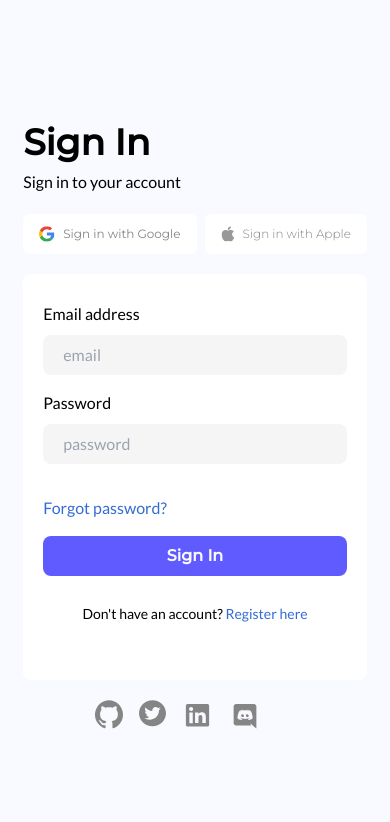
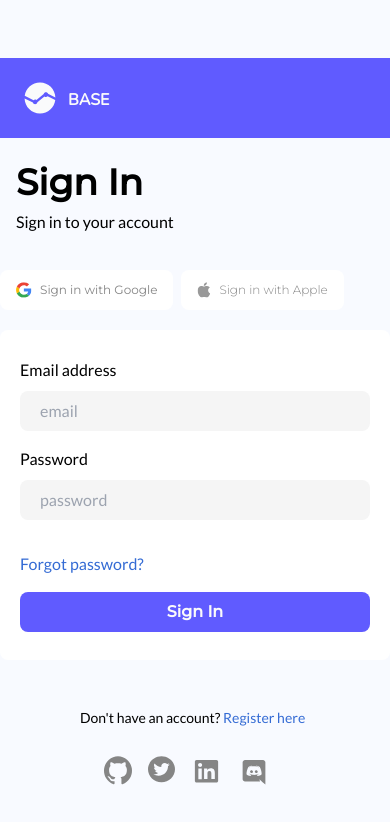
Before and after one commit to abhishekrawe/open-in-app, a React (Vite) app: page / in a window 390 px wide. Shown: the top 822 px of the page. Built offline with nearby package versions, Linux system fonts and the light colour scheme.

Commit message:
fixed the sign in page banner

```diff
--- a/src/pages/SignIn.jsx
+++ b/src/pages/SignIn.jsx
@@ -101,7 +101,13 @@ function Singin() {
         </div>
       </div>
       <div className="flex flex-col  md:min-w-[50%] m-auto items-start justify-center">
-          <div>
+        <div class="visible md:invisible w-screen md:w-0 p-6 bg-blue-10">
+          <div className="flex gap-3 items-center">
+            <img src="/Subtract.svg" alt="logo" className="w-8 h-8" />
+            <p className="text-white-10 font-nunito font-semibold mt-1">BASE</p>
+          </div>
+        </div>
+        <div className="p-4">
           <h1 className="text-4xl font-bold my-2 font-montserrat  ">Sign In</h1>
           <p className="my-2 font-lato">Sign in to your account</p>
         </div>
@@ -111,7 +117,7 @@ function Singin() {
           <div>
             <button
               type="button"
-                  className="flex items-center font-montserrat bg-white-20 justify-center text-gray-signintext px-4 md:px-10 py-3 text-xs rounded-md gap-2"
+              className="flex items-center font-montserrat bg-white-20 justify-center text-gray-signintext px-4 md:px-10 py-3 text-xs rounded-lg gap-2"
               onClick={handleClick}
             >
               <GoogleIcon className="mr-2 text-center w-5 h-5" />
@@ -120,7 +126,7 @@ function Singin() {
           </div>
           <button
             type="button"
-              className="flex  font-montserrat font-light items-center bg-white px-4 md:px-10 py-3 text-xs bg-white-20 rounded-md gap-2"
+            className="flex  font-montserrat font-light items-center bg-white px-4 md:px-10 py-3 text-xs bg-white-20 rounded-lg gap-2"
           >
             <AppleIcon className="mr-2 text-center w-5 h-5" />
             <h1 className="text-[#858585]  whitespace-nowrap">Sign in with Apple</h1>
@@ -157,16 +163,17 @@ function Singin() {
             >
               Sign In
             </button>
-              <p className="text-center my-7 text-sm font-lato">
+          </form>
+        </div>
+
+        <p className="text-center my-7 text-sm font-lato flex-wrap ml-20 md:ml-24">
           Don't have an account?{" "}
           <span className="text-[#346BD4] cursor-pointer">
             Register here
           </span>
         </p>
-            </form>
-          </div>
 
-          <div className="flex visible md:invisible ml-16">
+        <div className="flex visible md:invisible ml-24">
           <div className="flex ">{socialMobile}</div>
         </div>
       </div>
```
Lines whose indentation alone changed are shown as unchanged.
